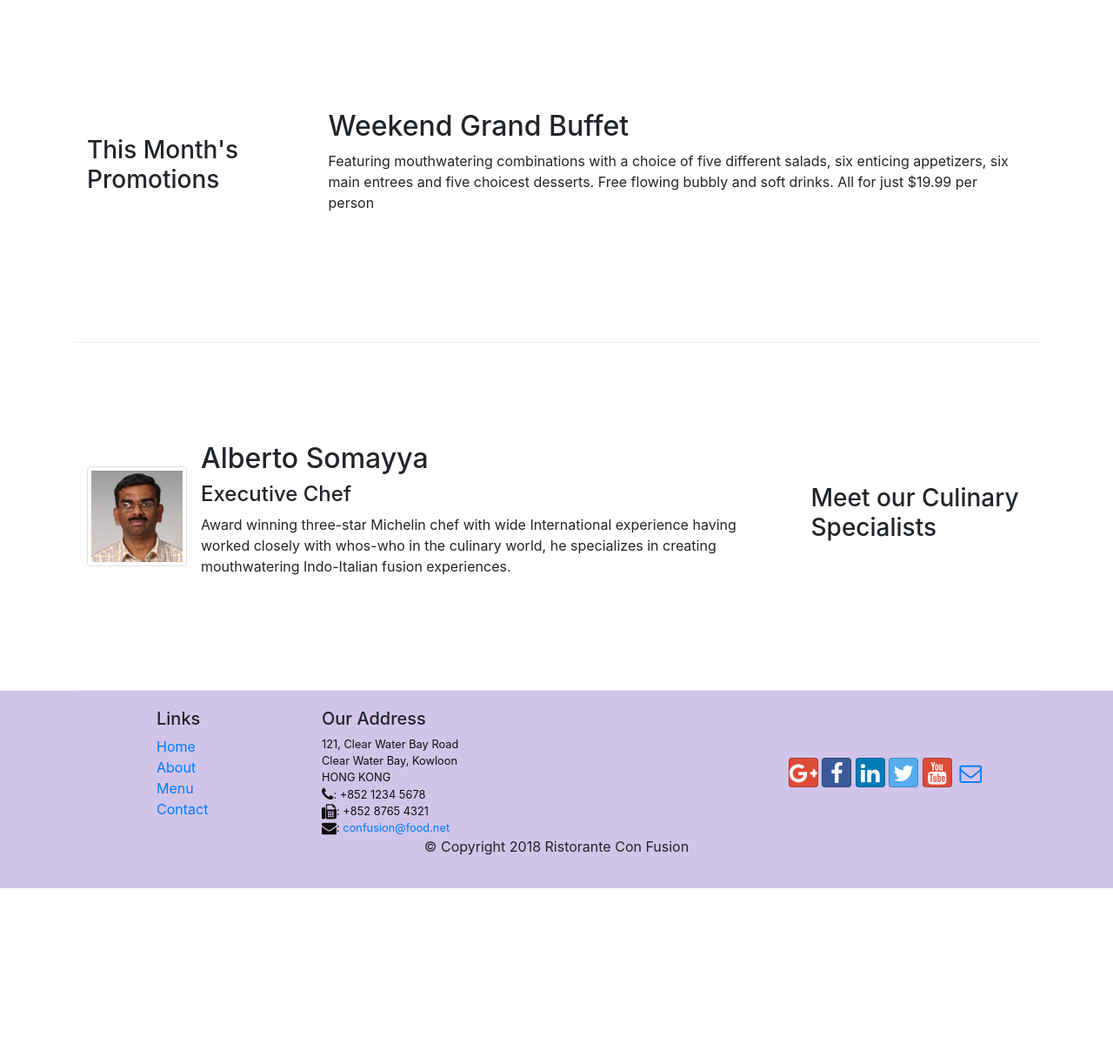
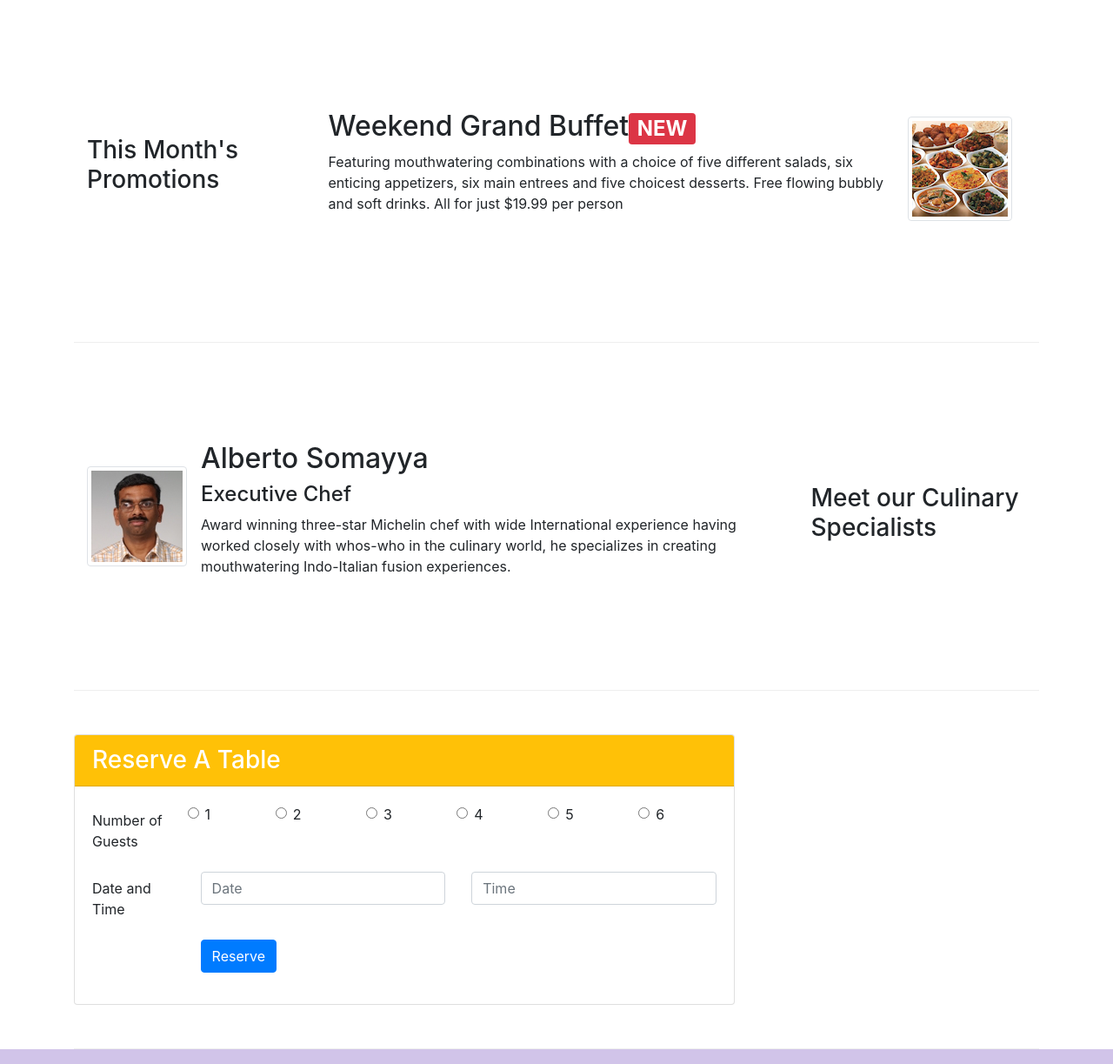
Before and after one commit to jananikangesan/front-end-web-UI-frameworks-and-tools-Bootstrap4, a website: page Bootstrap4/conFusion/index.html in a window 1280 px wide. Shown: the part 740-1963 px from the top of the page at 87% size. Before the commit the page ends 1761 px from the top, so only its background shows below. Drawn offline with nearby package versions, Linux system fonts and the light colour scheme.

Commit message:
assignment 2 completed

```diff
--- a/Bootstrap4/conFusion/index.html
+++ b/Bootstrap4/conFusion/index.html
@@ -42,8 +42,12 @@
                     <h1>Ristorante con Fusion</h1>
                     <p>We take inspiration from the World's best cuisines, and create a unique fusion experience. Our lipsmacking creations will tickle your culinary senses!</p>
                 </div>
-                <div class="col-12 col-sm align-self-center">
+
+                <div class="col-12 col-sm-3 align-self-center">
                     <img src="img/logo.png" class="img-fluid">
+                </div>
+                <div class="col-12 col-sm-3">
+                    <a href="#reserve-table"> <button type="button" class="btn btn-lg btn-warning">Reserve Table</button></a></button>
                 </div>
             </div>
         </div>
@@ -75,8 +79,16 @@
                 <h3>This Month's Promotions</h3>
             </div>
             <div class="col col-sm col-md">
-                <h2>Weekend Grand Buffet</h2>
-                <p>Featuring mouthwatering combinations with a choice of five different salads, six enticing appetizers, six main entrees and five choicest desserts. Free flowing bubbly and soft drinks. All for just $19.99 per person </p>
+                <div class="media">
+                    <img class="d-flex mr-3 img-thumbnail align-self-center order-last"
+                            src="img/buffet.png" alt="Uthappizza">
+                    <div class="media-body">
+                        <h2 class="mt-0">Weekend Grand Buffet<span class="badge badge-danger">NEW</span></h2>
+                        <p class="d-none d-sm-block">Featuring mouthwatering combinations with a choice of five different salads,
+                            six enticing appetizers, six main entrees and five choicest desserts.
+                            Free flowing bubbly and soft drinks. All for just $19.99 per person </p>
+                    </div>
+                </div>
             </div>
         </div>
 
@@ -100,6 +112,73 @@
                 </div>
             </div>
         </div>
+       <div class="row row-content ">
+        <div class="d-flex justify-content-center">
+            <div class="card" id="reserve-table">
+                <h3 class="card-header bg-warning text-white">Reserve A Table</h3>
+                <div class="card-body">
+                    <form>
+                        <div class="form-group row">
+                            <label for="num-guests" class="col-12 col-md-2 col-form-label">Number of Guests</label>
+                            <div class="form-check mr-auto ">
+                                <input class="form-check-input" type="radio" name="one" id="one">
+                                <label class="form-check-label" for="one">
+                                  1
+                                </label>
+                            </div>
+                            <div class="form-check mr-auto">
+                                <input class="form-check-input" type="radio" name="two" id="two">
+                                <label class="form-check-label" for="two">
+                                  2
+                                </label>
+                            </div>
+                            <div class="form-check mr-auto">
+                                <input class="form-check-input" type="radio" name="three" id="three">
+                                <label class="form-check-label" for="three">
+                                  3
+                                </label>
+                            </div>
+                            <div class="form-check mr-auto">
+                                <input class="form-check-input" type="radio" name="four" id="four">
+                                <label class="form-check-label" for="four">
+                                  4
+                                </label>
+                            </div>
+                            <div class="form-check mr-auto">
+                                <input class="form-check-input" type="radio" name="five" id="five">
+                                <label class="form-check-label" for="five">
+                                  5
+                                </label>
+                            </div>
+                            <div class="form-check mr-auto">
+                                <input class="form-check-input" type="radio" name="six" id="six">
+                                <label class="form-check-label" for="six">
+                                  6
+                                </label>
+                            </div>
+                        </div>
+
+                        <div class="form-group row">
+                            <label for="datetime" class="col-12 col-sm-2 col-form-label">Date and Time</label>
+                            <div class="col-12 col-sm-5">
+                                <input type="text" class="form-control" id="date" name="date" placeholder="Date">
+                            </div>
+                            <div class="col-12 col-sm-5">
+                                <input type="text" class="form-control" id="time" name="time" placeholder="Time">
+                            </div>
+                        </div>
+                        <div class="form-group row">
+                            <div class="offset-md-2 col-md-10">
+                                <button type="submit" class="btn btn-primary">Reserve</button>
+                            </div>
+                        </div>
+                    </form>
+                </div>
+            </div>
+        </div>
+
+       </div>
+
     </div>
 
     <footer class="footer">
```
